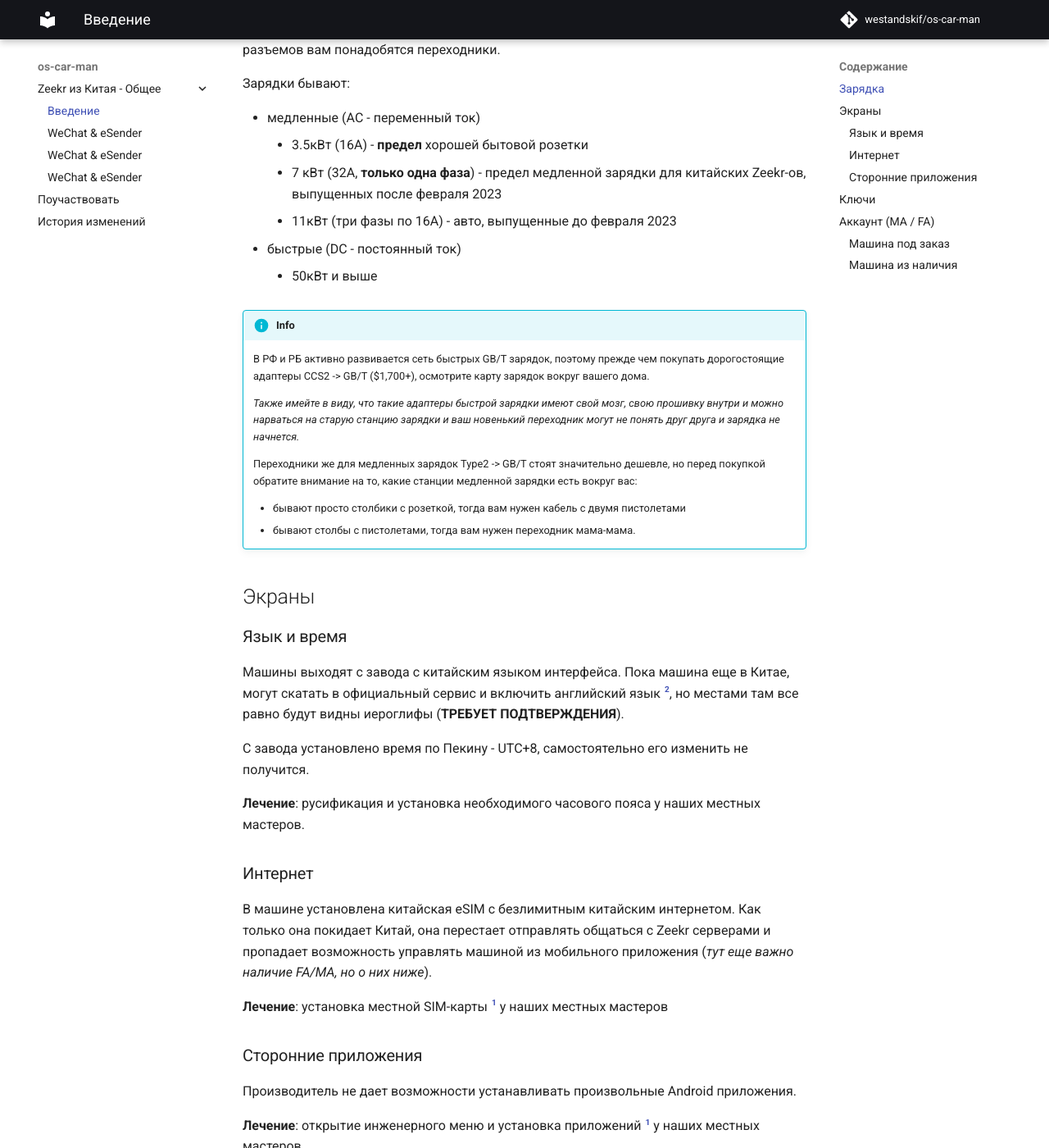
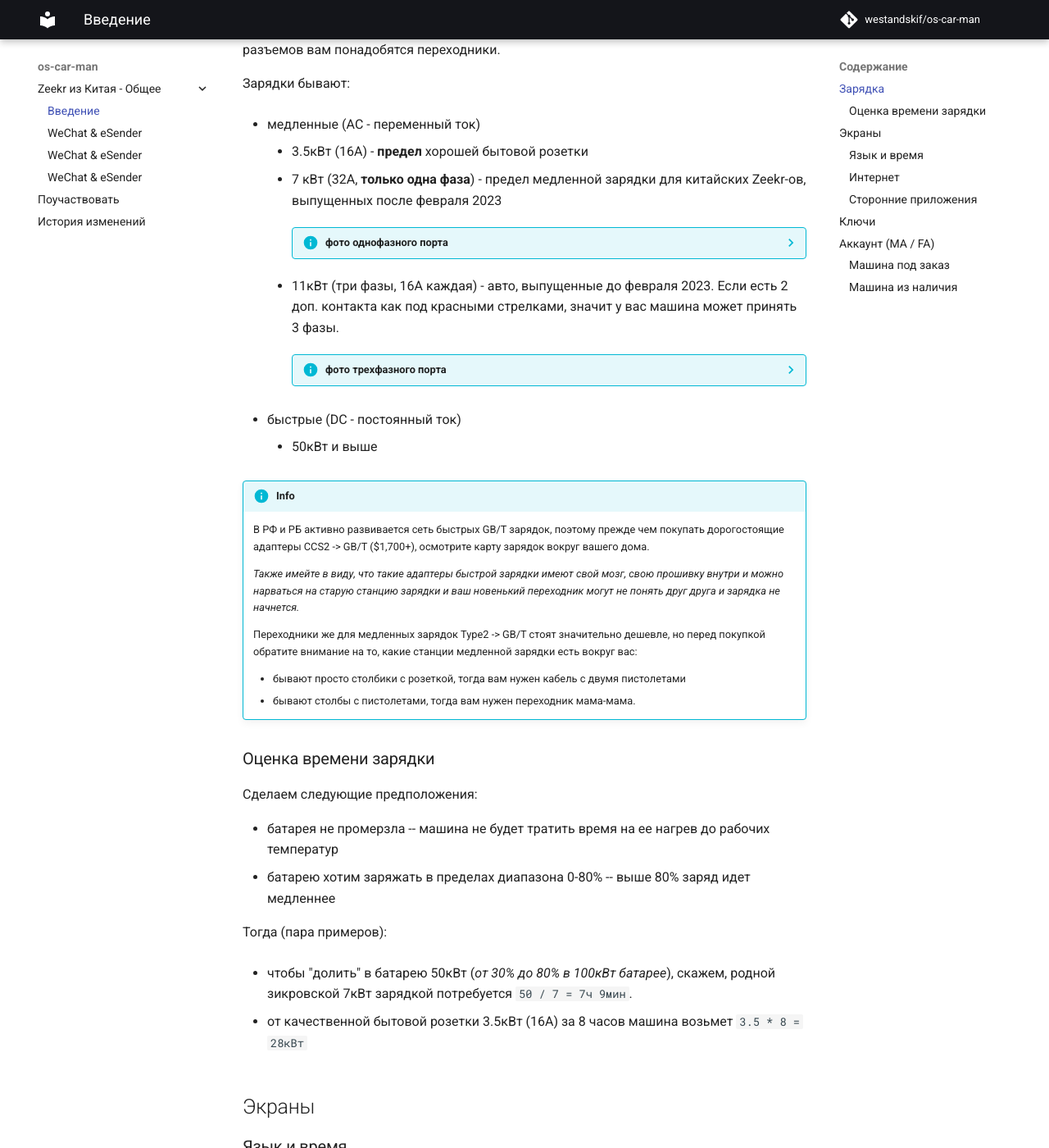
Before and after one commit to os-car-man/os-car-man, an MkDocs documentation site: the page built from docs/README.md, in a window 1280 px wide and 1400 px high, scrolled down 367 px. Shown: the whole window at 82% size. Built offline with MkDocs 1.6.1 and Material for MkDocs 9.7.7, drawn with Linux system fonts in a browser that asks for light colours; comment, search, counter and statistics services are not loaded.

Commit message:
added photos of single-/triphase ports; added charging calc examples

```diff
--- a/docs/README.md
+++ b/docs/README.md
@@ -10,13 +10,27 @@
 Машины оборудованы **только** портами GB/T (китайский разъем). Для любых других
 разъемов вам понадобятся переходники.
 
+
 Зарядки бывают:
 
 * медленные (AC - переменный ток)
     * 3.5кВт (16А) - **предел** хорошей бытовой розетки
     * 7 кВт (32А, **только одна фаза**) - предел медленной зарядки для
       китайских Zeekr-ов, выпущенных после февраля 2023
-    * 11кВт (три фазы по 16А) - авто, выпущенные до февраля 2023
+
+        ??? info "фото однофазного порта"
+
+            ![single-phase-port](img/2023-09-26-single-phase-port.jpeg)
+
+    * 11кВт (три фазы, 16А каждая) - авто, выпущенные до февраля 2023. Если есть 2
+      доп. контакта как под красными стрелками, значит у вас машина может
+      принять 3 фазы.
+
+        ??? info "фото трехфазного порта"
+
+            ![triphase-port](img/2023-09-26-triphase-port.jpeg)
+
+
 * быстрые (DC - постоянный ток)
     * 50кВт и выше
 
@@ -35,6 +49,22 @@
 
     * бывают просто столбики с розеткой, тогда вам нужен кабель с двумя пистолетами
     * бывают столбы с пистолетами, тогда вам нужен переходник мама-мама.
+
+### Оценка времени зарядки
+
+Сделаем следующие предположения:
+
+* батарея не промерзла -- машина не будет тратить время на ее нагрев до рабочих
+  температур
+* батарею хотим заряжать в пределах диапазона 0-80% -- выше 80% заряд идет
+  медленнее
+
+Тогда (пара примеров):
+
+* чтобы "долить" в батарею 50кВт (*от 30% до 80% в 100кВт батарее*), скажем,
+  родной зикровской 7кВт зарядкой потребуется `50 / 7 = 7ч 9мин`.
+
+* от качественной бытовой розетки 3.5кВт (16А) за 8 часов машина возьмет `3.5 * 8 = 28кВт`
 
 
 ## Экраны
--- a/mkdocs.yml
+++ b/mkdocs.yml
@@ -31,6 +31,7 @@
   - toc:
       permalink: true
   - admonition
+  - pymdownx.details
   - tables
   - footnotes
   - markdown_include.include:
```
Also changed, not shown: docs/img/2023-09-26-single-phase-port.jpeg (added), docs/img/2023-09-26-triphase-port.jpeg (added), 1 other file.
